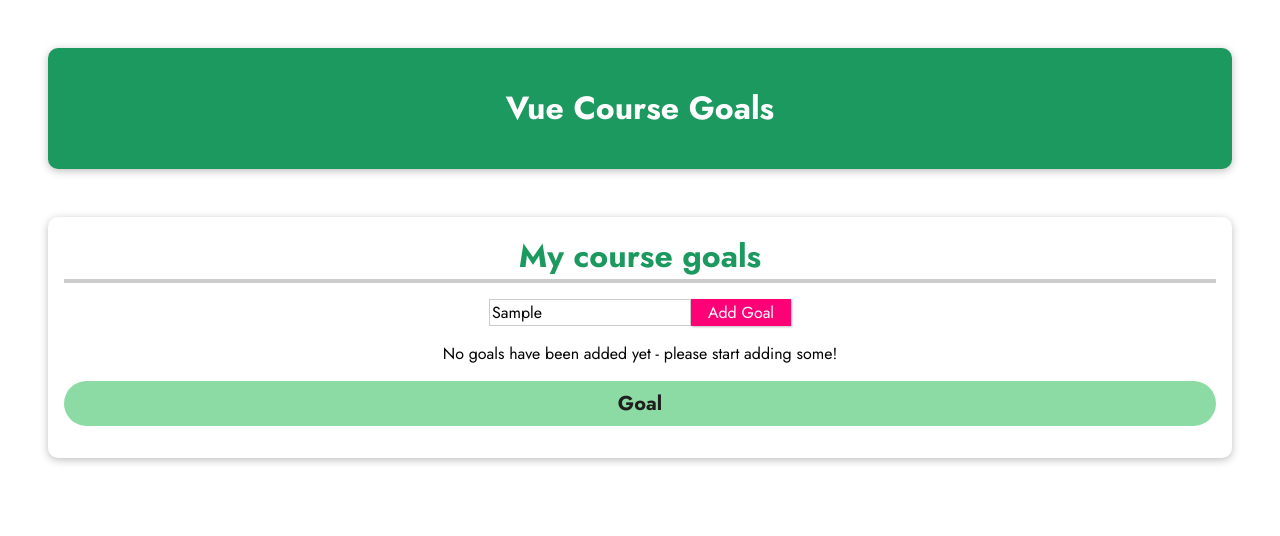
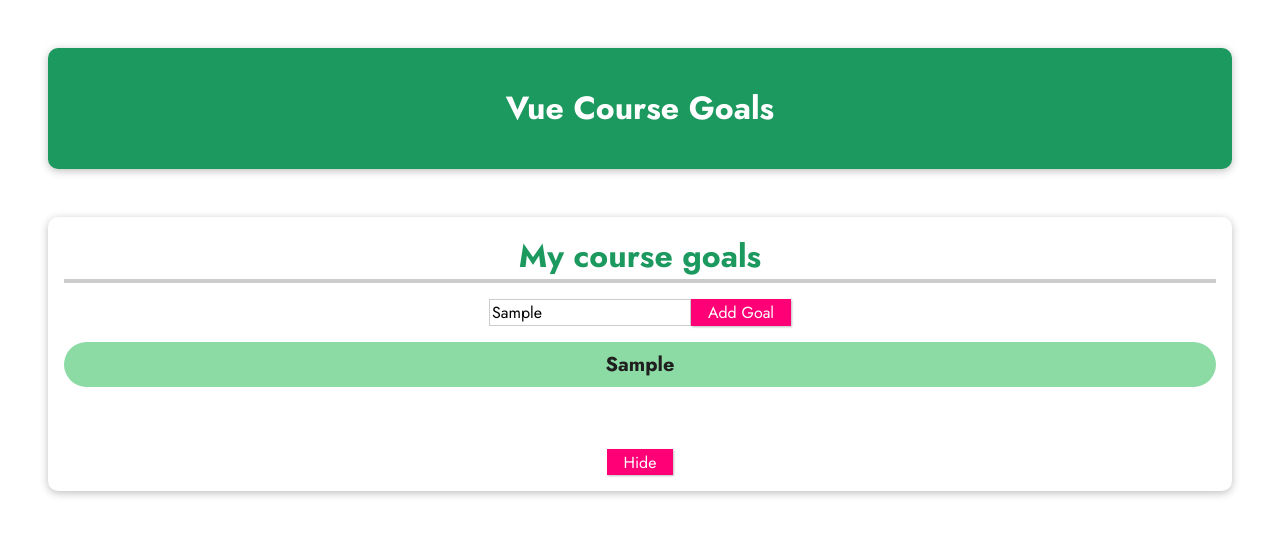
Before and after one commit to Docotmarco/Lesson-3---Rendering-Conditional-Content-Lists, a plain HTML site: page index.html in a window 1280 px wide. Both pictures are taken after typing "Sample" into the empty fields and a click on the button "Add Goal". Drawn offline with nearby package versions, Linux system fonts and the light colour scheme.

Commit message:
adding the finalized program for my project adding all changes in one commit

```diff
--- a/app.js
+++ b/app.js
@@ -3,12 +3,23 @@ const app = Vue.createApp({
       return {
           entergoalvalue:'',
           goals: [],
+          toggler: 'Hide',
+          toggle_btn: false,
      };
     },
     methods:{
-        addgoal(){
-            this.goals.push(entergoalvalue);
-        }
+        add_goal(){
+            this.goals.push(this.entergoalvalue)
+        },
+        tog_btn(){
+            this.toggle_btn = !this.toggle_btn
+
+            if(this.toggle_btn === true){
+              this.toggler = 'Show List'
+            }else{
+              this.toggler = 'Hide'
+            }
+          }
     }
   });
 
--- a/index.html
+++ b/index.html
@@ -19,11 +19,14 @@
     <section id="user-goals">
       <h2>My course goals</h2>
       <input type="text" v-model="entergoalvalue" />
-      <button @click="addgoal">Add Goal</button>
+      <button @click="add_goal">Add Goal</button>
       <p v-if="goals.length=== 0">No goals have been added yet - please start adding some!</p>
-      <ul>
-        <li>Goal</li>
+      <ul v-else v-show="toggle_btn === false">
+        <li  v-for="task in goals" :key="task">{{ task }}</li>
       </ul>
+      <br>
+      <br>
+      <button @click="tog_btn">{{toggler}}</button>
     </section>
   </body>
 </html>
--- a/style.css
+++ b/style.css
@@ -78,3 +78,7 @@
     border-color: #ee0e55;
     box-shadow: 1px 1px 4px rgba(0, 0, 0, 0.26);
   }
+  ul li {
+      background-color: #1b995e;
+      color:#d7fdeb;
+  }
```
